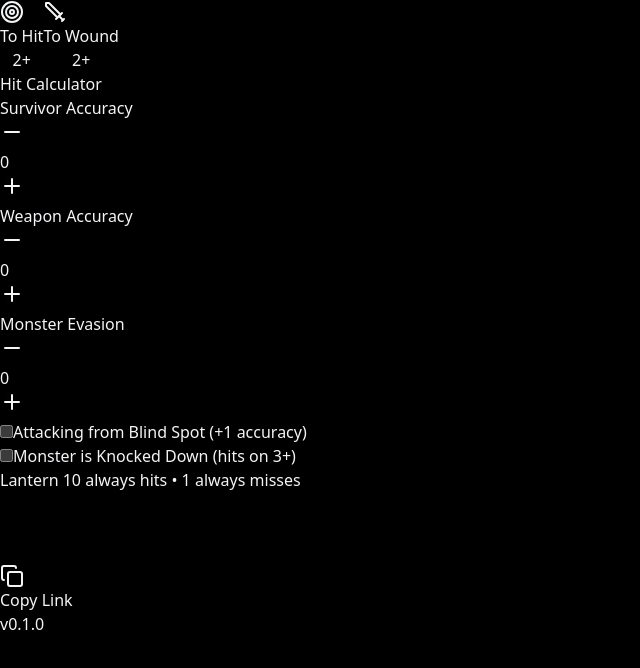
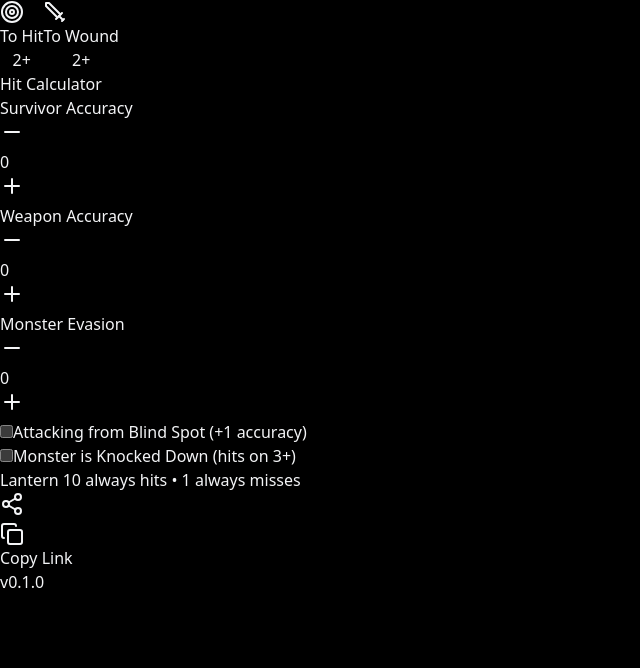
Before and after one commit to Zakko2/kdmShowdownWidget, a Next.js app: page / in a window 1280 px wide. Shown: the top 668 px of the page, without its empty margins (0-640 px from the left). Built offline with nearby package versions, Linux system fonts and the light colour scheme.

Commit message:
Update CalculatorApp.jsx

```diff
--- a/components/CalculatorApp.jsx
+++ b/components/CalculatorApp.jsx
@@ -1,165 +1,8 @@
 'use client';
 
-import React, { useState, useEffect } from 'react';
+import React, { useState } from 'react';
 import { Card, CardHeader, CardTitle, CardContent } from '@/components/ui/card';
-import { Plus, Minus, Sword, Target, Share2, Copy, ChevronUp } from 'lucide-react';
-
-const BottomSheet = () => {
-  const [isOpen, setIsOpen] = useState(false);
-  const [copySuccess, setCopySuccess] = useState('');
-  const [dragStartY, setDragStartY] = useState(null);
-  const [currentTranslateY, setCurrentTranslateY] = useState(100); // percentage
-  const [isDragging, setIsDragging] = useState(false);
-  const version = "v0.1.0";
-
-  // Handle both touch and mouse events
-  const handleDragStart = (e) => {
-    const y = e.type === 'touchstart' ? e.touches[0].clientY : e.clientY;
-    setDragStartY({ y, translateY: currentTranslateY });
-    setIsDragging(true);
-  };
-
-  const handleDragMove = (e) => {
-    if (!dragStartY) return;
-
-    const y = e.type === 'touchmove' ? e.touches[0].clientY : e.clientY;
-    const deltaY = y - dragStartY.y;
-    const newTranslateY = Math.max(0, Math.min(100, dragStartY.translateY + (deltaY / window.innerHeight * 100)));
-
-    setCurrentTranslateY(newTranslateY);
-  };
-
-  const handleDragEnd = () => {
-    setIsDragging(false);
-    setDragStartY(null);
-    // Snap to either fully open or closed based on current position
-    if (currentTranslateY < 50) {
-      setCurrentTranslateY(0);
-      setIsOpen(true);
-    } else {
-      setCurrentTranslateY(100);
-      setIsOpen(false);
-    }
-  };
-
-  // Handle click on the handle for non-drag interaction
-  const handleClick = () => {
-    if (!isDragging) {
-      setCurrentTranslateY(isOpen ? 100 : 0);
-      setIsOpen(!isOpen);
-    }
-  };
-
-  const handleShare = async () => {
-    try {
-      await navigator.share({
-        title: 'KDM Hit Calculator',
-        text: 'Check out this useful calculator for Kingdom Death: Monster!',
-        url: window.location.href
-      });
-    } catch (error) {
-      console.log('Share failed:', error);
-    }
-  };
-
-  const handleCopyLink = async () => {
-    try {
-      await navigator.clipboard.writeText(window.location.href);
-      setCopySuccess('Copied!');
-      setTimeout(() => setCopySuccess(''), 2000);
-    } catch (err) {
-      setCopySuccess('Failed to copy');
-    }
-  };
-
-  return (
-    <div className="fixed bottom-0 left-0 right-0 z-10 flex flex-col items-center">
-      {/* Separate handle element that stays visible */}
-      <div
-        className="w-12 h-1 rounded-full bg-gray-700 mb-2 cursor-pointer hover:bg-gray-600 transition-colors"
-        onClick={handleClick}
-      />
-
-      {/* Main sliding panel */}
-      <div
-        className="w-full bg-gray-800 border-t border-gray-700 transition-transform duration-300 ease-in-out select-none"
-        style={{ transform: `translateY(${currentTranslateY}%)` }}
-        onTouchStart={handleDragStart}
-        onTouchMove={handleDragMove}
-        onTouchEnd={handleDragEnd}
-        onMouseDown={handleDragStart}
-        onMouseMove={isDragging ? handleDragMove : undefined}
-        onMouseUp={handleDragEnd}
-        onMouseLeave={isDragging ? handleDragEnd : undefined}
-      >
-        <div
-          className="w-full flex justify-center cursor-pointer hover:bg-gray-700/50 transition-colors"
-          onClick={handleClick}
-        >
-          <div className="w-12 h-1 rounded-full bg-gray-700 my-2" />
-        </div>
-        <div className="p-4 flex flex-col items-center space-y-3">
-          {navigator.share && (
-            <button
-              onClick={handleShare}
-              className="flex items-center space-x-2 px-4 py-2 rounded bg-gray-700 hover:bg-gray-600 transition-colors w-48"
-            >
-              <Share2 className="w-4 h-4" />
-              <span>Share</span>
-            </button>
-          )}
-
-          <button
-            onClick={handleCopyLink}
-            className="flex items-center space-x-2 px-4 py-2 rounded bg-gray-700 hover:bg-gray-600 transition-colors w-48"
-          >
-            <Copy className="w-4 h-4" />
-            <span>{copySuccess || 'Copy Link'}</span>
-          </button>
-
-          <div className="text-sm text-gray-400 pt-2">
-            {version}
-          </div>
-        </div>
-      </div>
-    </div>
-  );
-};
-
-const ShareButton = () => {
-  const [isPwa, setIsPwa] = useState(false);
-
-  useEffect(() => {
-    // Check if running as installed PWA
-    const isStandalone = window.navigator.standalone || // iOS
-      window.matchMedia('(display-mode: standalone)').matches; // Android/Desktop
-    setIsPwa(isStandalone);
-  }, []);
-
-  const handleShare = async () => {
-    try {
-      await navigator.share({
-        title: 'KDM Hit Calculator',
-        text: 'Check out this useful calculator for Kingdom Death: Monster!',
-        url: window.location.href
-      });
-    } catch (error) {
-      console.log('Share failed:', error);
-    }
-  };
-
-  if (!isPwa || !navigator.share) return null;
-
-  return (
-    <button
-      onClick={handleShare}
-      className="fixed bottom-4 right-4 w-12 h-12 flex items-center justify-center rounded-full bg-blue-500 hover:bg-blue-600 active:bg-blue-700 transition-colors shadow-lg"
-      aria-label="Share app"
-    >
-      <Share2 className="w-6 h-6 text-white" />
-    </button>
-  );
-};
+import { Plus, Minus, Sword, Target, Share2, Copy } from 'lucide-react';
 
 const StatInput = ({ label, value, onChange }) => {
   const increment = () => onChange(Math.min(value + 1, 99));
@@ -363,6 +206,9 @@ const HitCalculator = ({
 
 const CalculatorApp = () => {
   const [currentPage, setCurrentPage] = useState('hit');
+  const [isOpen, setIsOpen] = useState(false);
+  const [copySuccess, setCopySuccess] = useState('');
+  const version = "v0.1.0";
 
   // Hit calculator state
   const [survivorAccuracy, setSurvivorAccuracy] = useState(0);
@@ -398,6 +244,37 @@ const CalculatorApp = () => {
     required = Math.max(2, Math.min(9, required));
     setWoundRequiredRoll(required);
   }, [weaponStrength, survivorStrength, monsterToughness]);
+
+  const handleShare = async () => {
+    if (typeof window !== 'undefined' && window.navigator && window.navigator.share) {
+      try {
+        await window.navigator.share({
+          title: 'KDM Hit Calculator',
+          text: 'Check out this useful calculator for Kingdom Death: Monster!',
+          url: window.location.href
+        });
+      } catch (error) {
+        console.log('Share failed:', error);
+      }
+    }
+  };
+
+  const handleCopyLink = async () => {
+    if (typeof window !== 'undefined' && window.navigator && window.navigator.clipboard) {
+      try {
+        await window.navigator.clipboard.writeText(window.location.href);
+        setCopySuccess('Copied!');
+        setTimeout(() => setCopySuccess(''), 2000);
+      } catch (err) {
+        setCopySuccess('Failed to copy');
+      }
+    }
+  };
+
+  // Check if share API is available
+  const canShare = typeof window !== 'undefined' &&
+                  window.navigator &&
+                  window.navigator.share;
 
   return (
     <div className="fixed inset-0 flex flex-col bg-black overflow-hidden">
@@ -438,7 +315,54 @@ const CalculatorApp = () => {
           />
         )}
       </div>
-      <BottomSheet />
+
+      {/* Backdrop */}
+      {isOpen && (
+        <div
+          className="fixed inset-0 bg-black/50 z-20"
+          onClick={() => setIsOpen(false)}
+        />
+      )}
+
+      {/* Share Button */}
+      <button
+        onClick={() => setIsOpen(!isOpen)}
+        className="fixed bottom-4 right-4 w-12 h-12 rounded-full bg-gray-700 hover:bg-gray-600 active:bg-gray-500 transition-colors flex items-center justify-center shadow-lg z-30"
+        aria-label="Show share options"
+      >
+        <Share2 className="w-6 h-6 text-gray-100" />
+      </button>
+
+      {/* Share Panel */}
+      <div
+        className={`fixed bottom-0 left-0 right-0 bg-gray-800 border-t border-gray-700 transition-transform duration-300 ease-in-out z-30 ${
+          isOpen ? 'translate-y-0' : 'translate-y-full'
+        }`}
+      >
+        <div className="p-4 flex flex-col items-center space-y-3">
+          {canShare && (
+            <button
+              onClick={handleShare}
+              className="flex items-center space-x-2 px-4 py-2 rounded bg-gray-700 hover:bg-gray-600 transition-colors w-48"
+            >
+              <Share2 className="w-4 h-4" />
+              <span>Share</span>
+            </button>
+          )}
+
+          <button
+            onClick={handleCopyLink}
+            className="flex items-center space-x-2 px-4 py-2 rounded bg-gray-700 hover:bg-gray-600 transition-colors w-48"
+          >
+            <Copy className="w-4 h-4" />
+            <span>{copySuccess || 'Copy Link'}</span>
+          </button>
+
+          <div className="text-sm text-gray-400 pt-2">
+            {version}
+          </div>
+        </div>
+      </div>
     </div>
   );
 };
```
